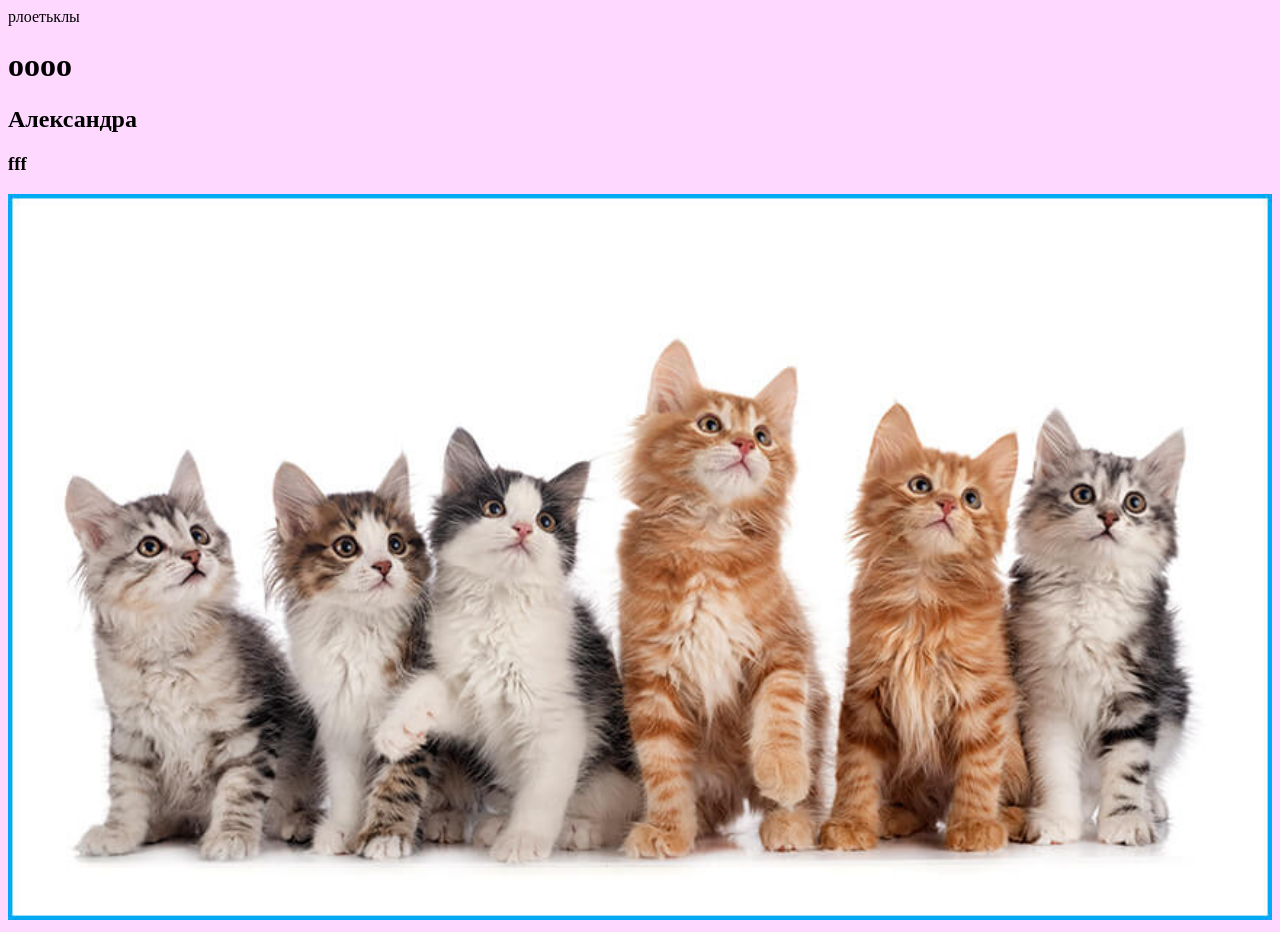
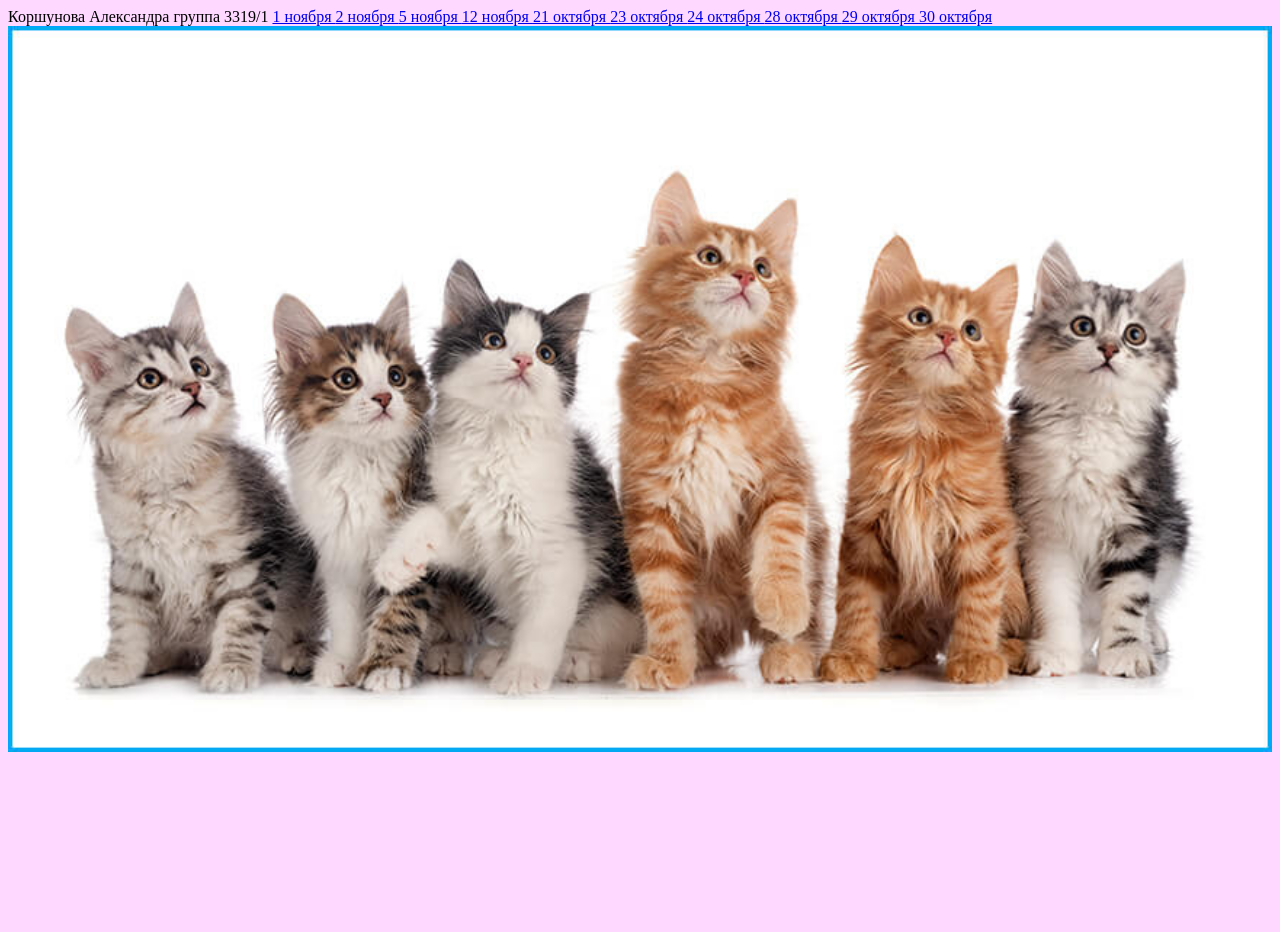
Before and after one commit to Sasha2999/Sasha2999.github.io, a plain HTML site: page index.html in a window 1280 px wide. After the commit the page ends 800 px from the top, so only its background shows below. Drawn offline with Linux system fonts and the light colour scheme.

Commit message:
Update index.html

```diff
--- a/index.html
+++ b/index.html
@@ -15,10 +15,18 @@
 
 </head>
 <body>
-   рлоетьклы
-   <h1>оооо</h1>
-   <h2>Александра</h2>
-<h3>fff</h3>
-<img class="red" src="koshka_21-1.jpg" alt="">
+  Коршунова Александра группа 3319/1
+    <a href="01nov24.html"> 1 ноября </a>
+     <a href="02nov24.html"> 2 ноября </a>
+     <a href="05nov24.html"> 5 ноября </a>
+     <a href="12nov24.html"> 12 ноября </a>
+     <a href="21okt24.html"> 21 октября </a>
+     <a href="23okt24.html"> 23 октября </a>
+    <a href="24okt24.html"> 24 октября </a>
+    <a href="28okt24.html"> 28 октября </a>
+    <a href="29okt24.html"> 29 октября </a>
+    <a href="30okt24.html"> 30 октября </a>
+    <img class="red" src="koshka_21-1.jpg" alt="">
+
 </body>
 </html>
```
